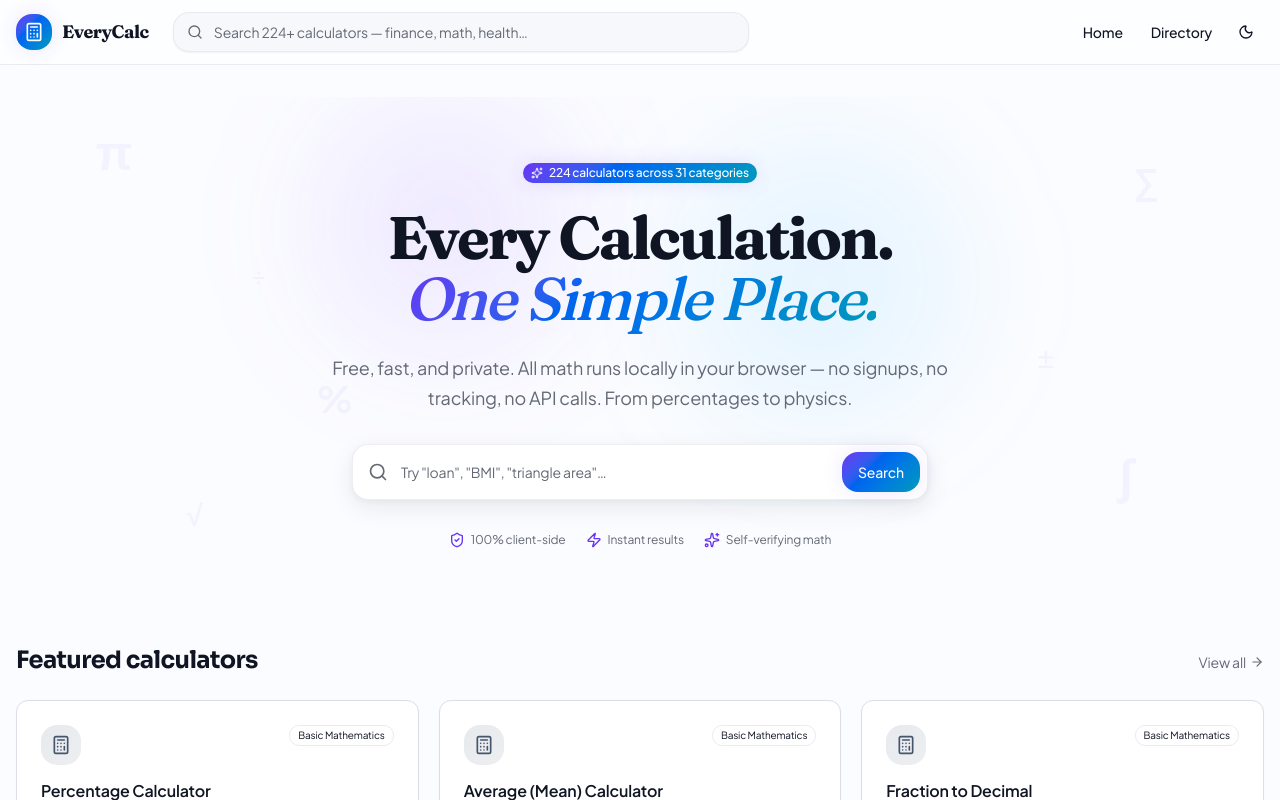
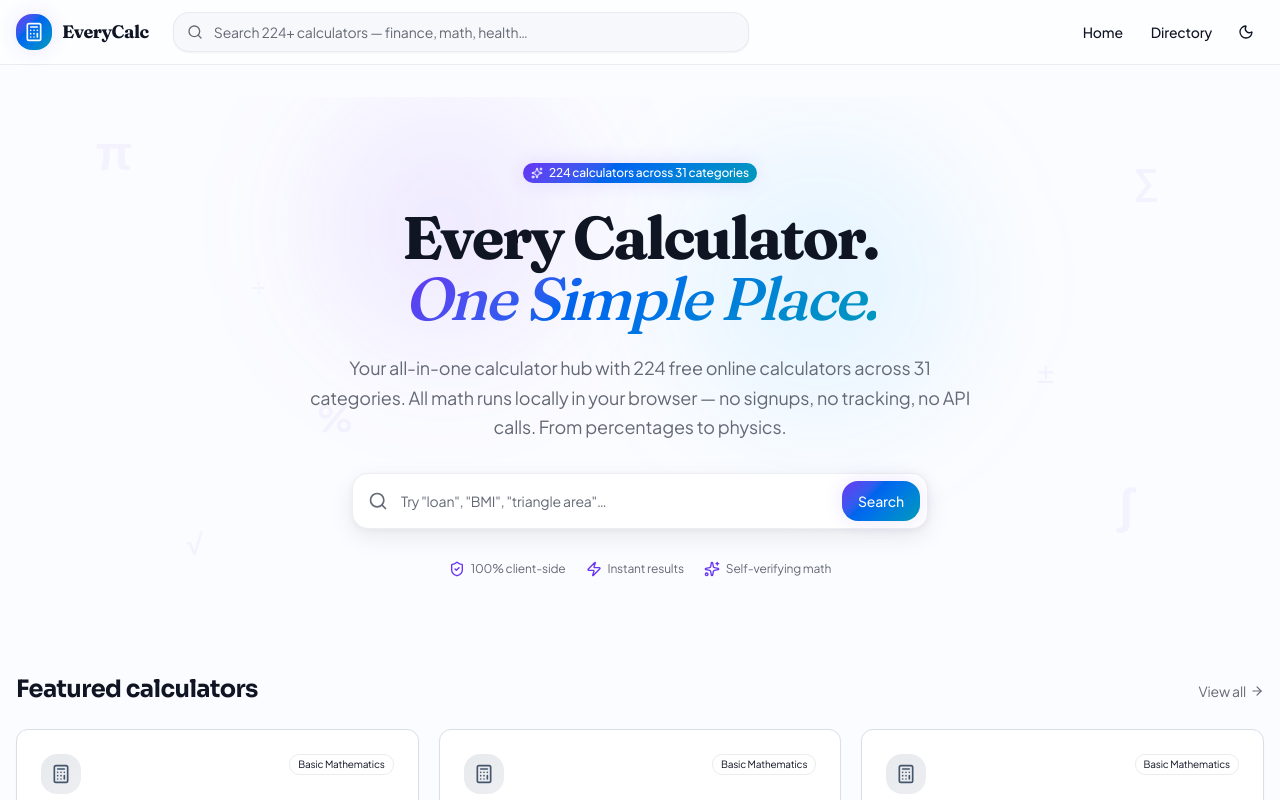
Before and after one commit to nihadmehar2-gif/All-in-one-calculator-hub-, a Next.js app: page / in a window 1280 px wide. Shown: the top 800 px of the page. Built offline with nearby package versions, Linux system fonts and the light colour scheme.

Commit message:
Update primary SEO keyword to 'Every Calculator' in title, description, H1, OG, JSON-LD

```diff
--- a/src/app/layout.tsx
+++ b/src/app/layout.tsx
@@ -38,13 +38,13 @@ const geistMono = Geist_Mono({
 
 const SITE_URL = "https://nihad-calculator.vercel.app";
 const SITE_DESCRIPTION =
-  "EveryCalc is a free, open calculator platform. 100% client-side math across 31 categories — finance, health, math, science, conversions and more. No tracking, no signups.";
+  "Every Calculator — your all-in-one calculator hub with 224 free online calculators across 31 categories. Finance, health, math, science, conversions and more. No tracking, no signups.";
 
 export const metadata: Metadata = {
   metadataBase: new URL(SITE_URL),
   title: {
-    default: "EveryCalc — Every calculator in one place",
-    template: "%s — EveryCalc",
+    default: "Every Calculator — Free Online Calculators | All-in-One Calculator Hub",
+    template: "%s — Every Calculator",
   },
   description: SITE_DESCRIPTION,
   alternates: {
@@ -62,15 +62,15 @@ export const metadata: Metadata = {
     icon: "/logo.svg",
   },
   openGraph: {
-    title: "EveryCalc — Every calculator in one place",
+    title: "Every Calculator — Free Online Calculators | All-in-One Calculator Hub",
     description: SITE_DESCRIPTION,
     url: SITE_URL,
-    siteName: "EveryCalc",
+    siteName: "Every Calculator",
     type: "website",
   },
   twitter: {
     card: "summary_large_image",
-    title: "EveryCalc",
+    title: "Every Calculator — Free Online Calculators",
     description: SITE_DESCRIPTION,
   },
   robots: {
@@ -95,7 +95,7 @@ export default function RootLayout({
             __html: JSON.stringify({
               "@context": "https://schema.org",
               "@type": "WebSite",
-              name: "EveryCalc",
+              name: "Every Calculator",
               url: SITE_URL,
               description: SITE_DESCRIPTION,
               potentialAction: {
@@ -112,8 +112,8 @@ export default function RootLayout({
       >
         <noscript>
           <div style={{ padding: "2rem", maxWidth: "800px", margin: "0 auto", fontFamily: "system-ui, sans-serif" }}>
-            <h2 style={{ fontSize: "1.5rem", fontWeight: 700, marginBottom: "0.5rem" }}>EveryCalc — Every Calculator in One Place</h2>
-            <p>EveryCalc is a free, open calculator platform with 224 calculators across 31 categories. All math runs locally in your browser — no tracking, no signups.</p>
+            <h2 style={{ fontSize: "1.5rem", fontWeight: 700, marginBottom: "0.5rem" }}>Every Calculator — Free Online Calculators</h2>
+            <p>Every Calculator is your all-in-one calculator hub with 224 free online calculators across 31 categories. All math runs locally in your browser — no tracking, no signups.</p>
             <h2>Categories</h2>
             <ul>
               <li>Basic Mathematics — percentage, average, fractions, GCD/LCM, scientific calculator</li>
--- a/src/app/page.tsx
+++ b/src/app/page.tsx
@@ -36,8 +36,8 @@ export default function Home() {
   const { segments, query } = router;
 
   useEffect(() => {
-    let title = "EveryCalc — Every calculator in one place";
-    let description = "EveryCalc is a free, open calculator platform with 200+ tools across 31 categories. All math runs locally in your browser — no tracking, no signups.";
+    let title = "Every Calculator — Free Online Calculators | All-in-One Calculator Hub";
+    let description = "Every Calculator — your all-in-one calculator hub with 224 free online calculators across 31 categories. Finance, health, math, science, conversions and more. No tracking, no signups.";
     let canonicalPath = "/";
     let jsonLdType: "website" | "calculator" | "webpage" | null = "website";
 
@@ -162,7 +162,7 @@ export default function Home() {
       };
       if (jsonLdType === "website") {
         jsonLd["@type"] = "WebSite";
-        jsonLd.name = "EveryCalc";
+        jsonLd.name = "Every Calculator";
         jsonLd.url = SITE_URL + "/";
         jsonLd.description = description;
         jsonLd.potentialAction = {
--- a/src/components/views/HomeView.tsx
+++ b/src/components/views/HomeView.tsx
@@ -63,14 +63,15 @@ export function HomeView() {
           </Badge>
 
           <h1 className="text-4xl sm:text-5xl md:text-6xl font-bold max-w-3xl mx-auto" style={{ fontFamily: "var(--font-display), serif", letterSpacing: "-0.04em", lineHeight: 1.02 }}>
-            Every Calculation.
+            Every Calculator.
             <br />
             <span className="text-gradient italic font-medium">One Simple Place.</span>
           </h1>
 
           <p className="mt-6 text-base sm:text-lg text-muted-foreground max-w-2xl mx-auto leading-relaxed">
-            Free, fast, and private. All math runs locally in your browser — no signups,
-            no tracking, no API calls. From percentages to physics.
+            Your all-in-one calculator hub with {liveCount} free online calculators across {totalCategoriesWithCalc} categories.
+            All math runs locally in your browser — no signups, no tracking, no API calls.
+            From percentages to physics.
           </p>
 
           {/* Search */}
```
